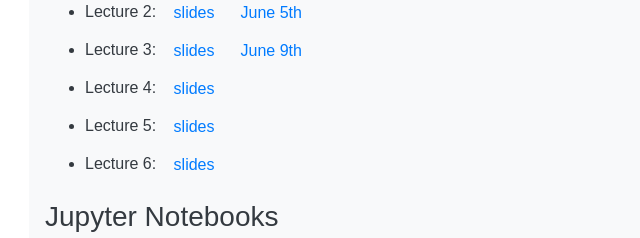
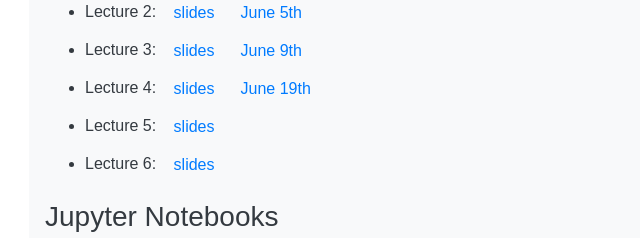
Before and after one commit to ciiram/ciiram.github.io, a plain HTML site: page speech-processing.html in a window 1280 px wide. Shown: the part 269-507 px from the top of the page, 41-681 px from the left. Drawn offline with nearby package versions, Linux system fonts and the light colour scheme.

Commit message:
update recordings

```diff
--- a/speech-processing.html
+++ b/speech-processing.html
@@ -31,7 +31,7 @@
           <li>  Lecture 1: <a href="files/lecture_notes/sp_slides_lecture_1.pdf" class="btn btn-link" role="button">slides</a><a href="https://sc.conference.ke/playback/presentation/2.3/9b18a7753a4f4b662fae164a153934f9d69e54c6-1685359061114" class="btn btn-link" role="button">May 29th</a><a href="https://sc.conference.ke/playback/presentation/2.3/bdb64a8a1cc0c07a44d780237304b48021a337ed-1685694620099" class="btn btn-link" role="button">June 2nd</a>
           <li>  Lecture 2: <a href="files/lecture_notes/sp_slides_lecture_2.pdf" class="btn btn-link" role="button">slides</a><a href="https://sc.conference.ke/playback/presentation/2.3/9ece7ca255aa3e66bb3ac75f160dff646f28b829-1685964479584" class="btn btn-link" role="button">June 5th</a>
           <li>  Lecture 3: <a href="files/lecture_notes/sp_slides_lecture_3.pdf" class="btn btn-link" role="button">slides</a><a href="https://sc.conference.ke/playback/presentation/2.3/b771a8934231078f98bb6f31a1837f2dbac88933-1686314352569" class="btn btn-link" role="button">June 9th</a>
-          <li>  Lecture 4: <a href="files/lecture_notes/sp_slides_lecture_4.pdf" class="btn btn-link" role="button">slides</a>
+          <li>  Lecture 4: <a href="files/lecture_notes/sp_slides_lecture_4.pdf" class="btn btn-link" role="button">slides</a><a href="https://sc.conference.ke/playback/presentation/2.3/b6e9bc1016d6f0034c179b819e764b7a858d992e-1687174254830" class="btn btn-link" role="button">June 19th</a>
           <li>  Lecture 5: <a href="files/lecture_notes/sp_slides_lecture_5.pdf" class="btn btn-link" role="button">slides</a>
           <li>  Lecture 6: <a href="files/lecture_notes/sp_slides_lecture_6.pdf" class="btn btn-link" role="button">slides</a>
         </ul>
```
